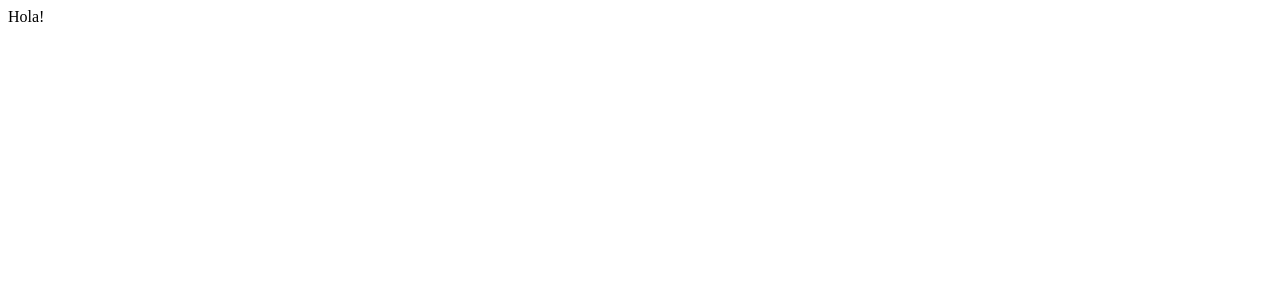
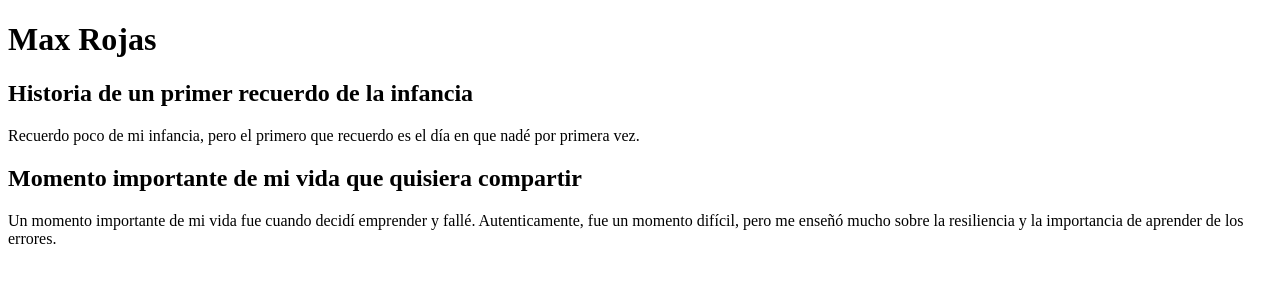
Before and after one commit to maxxrojas/maxxrojas.github.io, a plain HTML site: page index.html in a window 1280 px wide. Drawn offline with Linux system fonts and the light colour scheme.

Commit message:
Add first class activity to /

```diff
--- a/index.html
+++ b/index.html
@@ -1,11 +1,27 @@
 <!doctype html>
-<html lang="en">
+<html lang="es-MX">
     <head>
         <meta charset="UTF-8" />
         <meta name="viewport" content="width=device-width, initial-scale=1.0" />
         <title>Max Rojas</title>
     </head>
     <body>
-        Hola!
+        <h1>Max Rojas</h1>
+        <section id="recuerdo-infancia">
+            <h2>Historia de un primer recuerdo de la infancia</h2>
+            <p>
+                Recuerdo poco de mi infancia, pero el primero que recuerdo es el
+                día en que nadé por primera vez.
+            </p>
+        </section>
+        <section id="momento-importante-vida">
+            <h2>Momento importante de mi vida que quisiera compartir</h2>
+            <p>
+                Un momento importante de mi vida fue cuando decidí emprender y
+                fallé. Autenticamente, fue un momento difícil, pero me enseñó
+                mucho sobre la resiliencia y la importancia de aprender de los
+                errores.
+            </p>
+        </section>
     </body>
 </html>
```
